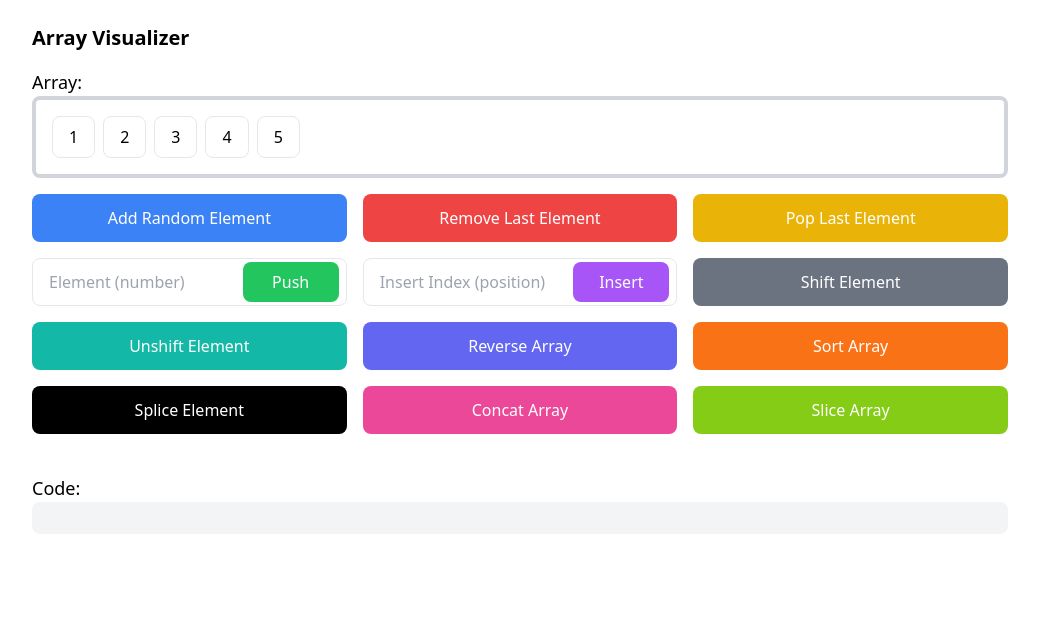
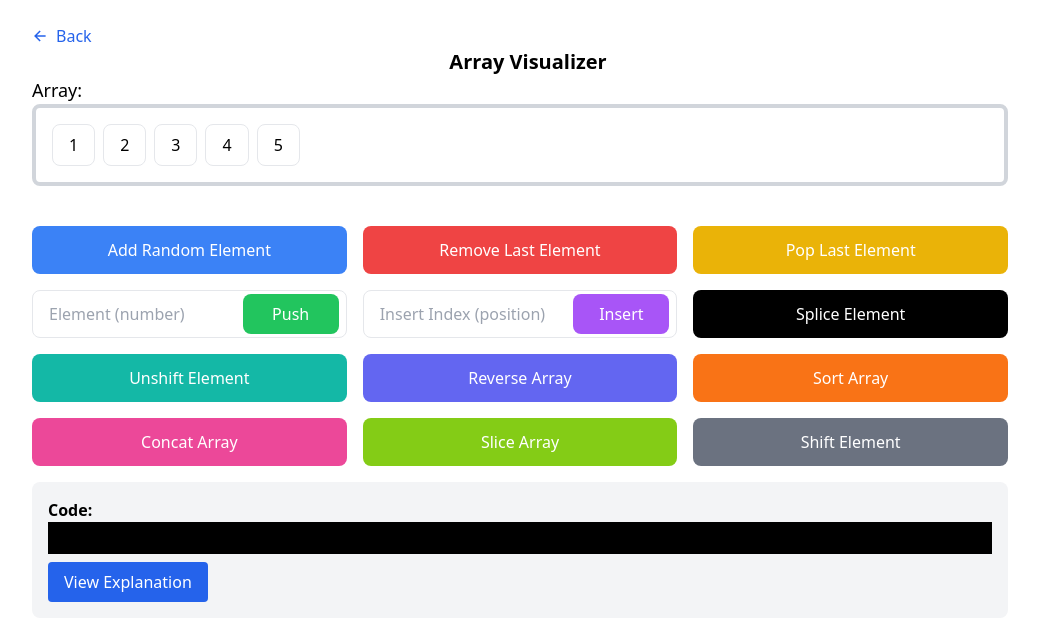
Before and after one commit to BryanLomerio/Data-Structures-playground, a React (Vite) app: page /array-visualizer in a window 1280 px wide. Shown: the top 640 px of the page, without its empty margins (120-1159 px from the left). Built offline with nearby package versions, Linux system fonts and the light colour scheme.

Commit message:
feat: add explanation feat: change layout

```diff
--- a/package.json
+++ b/package.json
@@ -12,7 +12,9 @@
   "dependencies": {
     "react": "^18.3.1",
     "react-dom": "^18.3.1",
-    "react-router-dom": "^7.1.1"
+    "react-icons": "^5.4.0",
+    "react-router-dom": "^7.1.1",
+    "sweetalert2": "^11.15.10"
   },
   "devDependencies": {
     "@eslint/js": "^9.17.0",
--- a/src/components/array/ArrayControls.jsx
+++ b/src/components/array/ArrayControls.jsx
@@ -20,27 +20,47 @@ const ArrayControls = ({
 }) => {
     return (
         <div className="grid grid-cols-3 gap-4">
+            {/* Add Random Element */}
+            <div className="relative group">
                 <button
                     onClick={onAddElement}
                     className="h-12 w-full bg-blue-500 text-white rounded-lg text-center"
                 >
                     Add Random Element
                 </button>
+                <span className="hover-label bg-blue-800">
+                    Adds a random number to the end of the array.
+                </span>
+            </div>
+
+            {/* Remove Last Element */}
+            <div className="relative group">
                 <button
                     onClick={onRemoveElement}
                     className="h-12 w-full bg-red-500 text-white rounded-lg text-center"
                 >
                     Remove Last Element
                 </button>
+                <span className="hover-label bg-red-800">
+                    Removes the last element from the array.
+                </span>
+            </div>
+
+            {/* Pop Last Element */}
+            <div className="relative group">
                 <button
                     onClick={onPopElement}
                     className="h-12 w-full bg-yellow-500 text-white rounded-lg text-center"
                 >
                     Pop Last Element
                 </button>
+                <span className="hover-label bg-yellow-800">
+                    Pops (removes and returns) the last element.
+                </span>
+            </div>
 
-            {/* Combined Push and Insert buttons inside the input fields */}
-            <div className="relative w-full">
+            {/* Push Element */}
+            <div className="relative group w-full">
                 <input
                     type="number"
                     placeholder="Element (number)"
@@ -54,9 +74,13 @@ const ArrayControls = ({
                 >
                     Push
                 </button>
+                <span className="hover-label bg-green-800">
+                    Adds a new element to the end of the array.
+                </span>
             </div>
 
-            <div className="relative w-full">
+            {/* Insert Element */}
+            <div className="relative group w-full">
                 <input
                     type="number"
                     placeholder="Insert Index (position)"
@@ -70,50 +94,101 @@ const ArrayControls = ({
                 >
                     Insert
                 </button>
+                <span className="hover-label bg-purple-800">
+                    Inserts an element at the specified index.
+                </span>
             </div>
 
+            {/* Splice Element */}
+            <div className="relative group">
+                <button
+                    onClick={onSpliceElement}
+                    className="h-12 w-full bg-black text-white rounded-lg text-center"
+                >
+                    Splice Element
+                </button>
+                <span className="hover-label bg-black">
+                    Removes or replaces elements in the array.
+                </span>
+            </div>
+
+            {/* Unshift Element */}
+            <div className="relative group">
+                <button
+                    onClick={onUnshiftElement}
+                    className="h-12 w-full bg-teal-500 text-white rounded-lg text-center"
+                >
+                    Unshift Element
+                </button>
+                <span className="hover-label bg-teal-800">
+                    Adds a new element to the start of the array.
+                </span>
+            </div>
+
+            {/* Reverse Array */}
+            <div className="relative group">
+                <button
+                    onClick={onReverseArray}
+                    className="h-12 w-full bg-indigo-500 text-white rounded-lg text-center"
+                >
+                    Reverse Array
+                </button>
+                <span className="hover-label bg-indigo-800">
+                    Reverses the order of the array.
+                </span>
+            </div>
+
+            {/* Sort Array */}
+            <div className="relative group">
+                <button
+                    onClick={onSortArray}
+                    className="h-12 w-full bg-orange-500 text-white rounded-lg text-center"
+                >
+                    Sort Array
+                </button>
+                <span className="hover-label bg-orange-800">
+                    Sorts the array in ascending order.
+                </span>
+            </div>
+
+            {/* Concat Array */}
+            <div className="relative group">
+                <button
+                    onClick={onConcatArray}
+                    className="h-12 w-full bg-pink-500 text-white rounded-lg text-center"
+                >
+                    Concat Array
+                </button>
+                <span className="hover-label bg-pink-800">
+                    Concatenates another array.
+                </span>
+            </div>
+
+            {/* Slice Array */}
+            <div className="relative group">
+                <button
+                    onClick={onSliceArray}
+                    className="h-12 w-full bg-lime-500 text-white rounded-lg text-center"
+                >
+                    Slice Array
+                </button>
+                <span className="hover-label bg-lime-800">
+                    Slices a portion of the array.
+                </span>
+            </div>
+
+            {/* Shift Element */}
+            <div className="relative group">
                 <button
                     onClick={onShiftElement}
                     className="h-12 w-full bg-gray-500 text-white rounded-lg text-center"
                 >
                     Shift Element
                 </button>
-            <button
-                onClick={onUnshiftElement}
-                className="h-12 w-full bg-teal-500 text-white rounded-lg text-center"
-            >
-                Unshift Element
-            </button>
-            <button
-                onClick={onReverseArray}
-                className="h-12 w-full bg-indigo-500 text-white rounded-lg text-center"
-            >
-                Reverse Array
-            </button>
-            <button
-                onClick={onSortArray}
-                className="h-12 w-full bg-orange-500 text-white rounded-lg text-center"
-            >
-                Sort Array
-            </button>
-            <button
-                onClick={onSpliceElement}
-                className="h-12 w-full bg-black text-white rounded-lg text-center"
-            >
-                Splice Element
-            </button>
-            <button
-                onClick={onConcatArray}
-                className="h-12 w-full bg-pink-500 text-white rounded-lg text-center"
-            >
-                Concat Array
-            </button>
-            <button
-                onClick={onSliceArray}
-                className="h-12 w-full bg-lime-500 text-white rounded-lg text-center"
-            >
-                Slice Array
-            </button>
+                <span className="hover-label bg-gray-800">
+                    Removes the first element of the array.
+                </span>
+            </div>
         </div>
     );
 };
--- a/src/components/array/ArrayVisualizer.jsx
+++ b/src/components/array/ArrayVisualizer.jsx
@@ -1,17 +1,29 @@
 import React, { useState, useEffect } from 'react';
 import ArrayControls from './ArrayControls';
+import { IoArrowBackSharp } from "react-icons/io5";
+import { useNavigate } from "react-router-dom";
+import Swal from 'sweetalert2';
+import GeneratedCode from './GeneratedCode';
 
 const ArrayVisualizer = () => {
     const [array, setArray] = useState([1, 2, 3, 4, 5]);
     const [inputValue, setInputValue] = useState('');
     const [insertIndex, setInsertIndex] = useState('');
     const [generatedCode, setGeneratedCode] = useState('');
+    const [explanation, setExplanation] = useState('');
     const [highlightedElement, setHighlightedElement] = useState(null);
     const [deletedElement, setDeletedElement] = useState(null);
     const [arrayUpdated, setArrayUpdated] = useState(false);
 
-    const updateGeneratedCode = (newCode) => {
+    // Nav
+    const navigate = useNavigate();
+    const goBack = () => {
+        navigate('/');
+    };
+
+    const updateGeneratedCode = (newCode, newExplanation) => {
         setGeneratedCode(newCode);
+        setExplanation(newExplanation);
     };
 
     useEffect(() => {
@@ -32,14 +44,20 @@ const ArrayVisualizer = () => {
         setArray(newArray);
         setHighlightedElement(newElementValue);
         setArrayUpdated(true);
-        updateGeneratedCode(`let array = ${JSON.stringify(newArray)}; // Added random element to the end\nconsole.log(array); // Output: ${JSON.stringify(newArray)}`);
+        updateGeneratedCode(
+            `let array = ${JSON.stringify(newArray)}; // Added random element to the end\nconsole.log(array); // Output: ${JSON.stringify(newArray)}`,
+            'This code adds a random element at the end of the array and prints the updated array.'
+        );
     };
 
     const removeElement = () => {
         const newArray = array.slice(0, -1);
         setArray(newArray);
         setArrayUpdated(true);
-        updateGeneratedCode(`let array = ${JSON.stringify(array)}; // Removed last element\nconsole.log(array); // Output: ${JSON.stringify(newArray)}`);
+        updateGeneratedCode(
+            `let array = ${JSON.stringify(array)}; // Removed last element\nconsole.log(array); // Output: ${JSON.stringify(newArray)}`,
+            'This code removes the last element from the array and prints the updated array.'
+        );
     };
 
     const popElement = () => {
@@ -49,7 +67,10 @@ const ArrayVisualizer = () => {
         setDeletedElement(poppedElement);
         setHighlightedElement(null);
         setArrayUpdated(true);
-        updateGeneratedCode(`let array = ${JSON.stringify(array)};\narray.pop(); // Removed element at index ${array.length - 1} (value: ${poppedElement})\nconsole.log(array); // Output: ${JSON.stringify(newArray)}`);
+        updateGeneratedCode(
+            `let array = ${JSON.stringify(array)};\narray.pop(); // Removed element at index ${array.length - 1} (value: ${poppedElement})\nconsole.log(array); // Output: ${JSON.stringify(newArray)}`,
+            `This code removes the last element (value: ${poppedElement}) from the array using pop() and prints the updated array.`
+        );
     };
 
     const insertElement = () => {
@@ -62,9 +83,17 @@ const ArrayVisualizer = () => {
             setInsertIndex('');
             setHighlightedElement(parseInt(inputValue));
             setArrayUpdated(true);
-            updateGeneratedCode(`let array = ${JSON.stringify(array)};\narray.splice(${index}, 0, ${inputValue}); // Inserts ${inputValue} at index ${index}\nconsole.log(array); // Output: ${JSON.stringify(newArray)}`);
+            updateGeneratedCode(
+                `let array = ${JSON.stringify(array)};\narray.splice(${index}, 0, ${inputValue}); // Inserts ${inputValue} at index ${index}\nconsole.log(array); // Output: ${JSON.stringify(newArray)}`,
+                `This code inserts the element ${inputValue} at index ${index} in the array and prints the updated array.`
+            );
         } else {
-            alert('Please enter valid index and element.');
+            Swal.fire({
+                icon: 'error',
+                title: 'Oops...',
+                text: 'Please enter a valid index and element!',
+                confirmButtonText: 'Try Again',
+            });
         }
     };
 
@@ -73,7 +102,10 @@ const ArrayVisualizer = () => {
         const newArray = array.slice(1);
         setArray(newArray);
         setArrayUpdated(true);
-        updateGeneratedCode(`let array = ${JSON.stringify(array)};\narray.shift(); // Removed element at index 0 (value: ${shiftedElement})\nconsole.log(array); // Output: ${JSON.stringify(newArray)}`);
+        updateGeneratedCode(
+            `let array = ${JSON.stringify(array)};\narray.shift(); // Removed element at index 0 (value: ${shiftedElement})\nconsole.log(array); // Output: ${JSON.stringify(newArray)}`,
+            `This code removes the first element (value: ${shiftedElement}) from the array using shift() and prints the updated array.`
+        );
     };
 
     const unshiftElement = () => {
@@ -83,9 +115,17 @@ const ArrayVisualizer = () => {
             setInputValue('');
             setHighlightedElement(parseInt(inputValue));
             setArrayUpdated(true);
-            updateGeneratedCode(`let array = ${JSON.stringify(array)};\narray.unshift(${inputValue}); // Added ${inputValue} to the beginning of the array\nconsole.log(array); // Output: ${JSON.stringify(newArray)}`);
+            updateGeneratedCode(
+                `let array = ${JSON.stringify(array)};\narray.unshift(${inputValue}); // Added ${inputValue} to the beginning of the array\nconsole.log(array); // Output: ${JSON.stringify(newArray)}`,
+                `This code adds the element ${inputValue} at the beginning of the array using unshift() and prints the updated array.`
+            );
         } else {
-            alert('Please enter a valid number.');
+            Swal.fire({
+                icon: 'error',
+                title: 'Oops...',
+                text: 'Please enter a valid number!',
+                confirmButtonText: 'Try Again',
+            });
         }
     };
 
@@ -94,14 +134,20 @@ const ArrayVisualizer = () => {
         setArray(newArray);
         setHighlightedElement('Reversed');
         setArrayUpdated(true);
-        updateGeneratedCode(`let array = ${JSON.stringify(array)};\narray.reverse(); // Reverses the array\nconsole.log(array); // Output: ${JSON.stringify(newArray)}`);
+        updateGeneratedCode(
+            `let array = ${JSON.stringify(array)};\narray.reverse(); // Reverses the array\nconsole.log(array); // Output: ${JSON.stringify(newArray)}`,
+            'This code reverses the array and prints the updated array.'
+        );
     };
 
     const sortArray = () => {
         const newArray = [...array].sort((a, b) => a - b);
         setArray(newArray);
         setArrayUpdated(true);
-        updateGeneratedCode(`let array = ${JSON.stringify(array)};\narray.sort((a, b) => a - b); // Sorts the array\nconsole.log(array); // Output: ${JSON.stringify(newArray)}`);
+        updateGeneratedCode(
+            `let array = ${JSON.stringify(array)};\narray.sort((a, b) => a - b); // Sorts the array\nconsole.log(array); // Output: ${JSON.stringify(newArray)}`,
+            'This code sorts the array in ascending order and prints the updated array.'
+        );
     };
 
     const spliceElement = () => {
@@ -114,9 +160,17 @@ const ArrayVisualizer = () => {
             setInsertIndex('');
             setHighlightedElement(parseInt(inputValue));
             setArrayUpdated(true);
-            updateGeneratedCode(`let array = ${JSON.stringify(array)};\narray.splice(${index}, 1, ${inputValue}); // Splices the array at index ${index} with ${inputValue}\nconsole.log(array); // Output: ${JSON.stringify(newArray)}`);
+            updateGeneratedCode(
+                `let array = ${JSON.stringify(array)};\narray.splice(${index}, 1, ${inputValue}); // Splices the array at index ${index} with ${inputValue}\nconsole.log(array); // Output: ${JSON.stringify(newArray)}`,
+                `This code splices the array at index ${index} with the element ${inputValue} and prints the updated array.`
+            );
         } else {
-            alert('Please enter valid index and element.');
+            Swal.fire({
+                icon: 'error',
+                title: 'Oops...',
+                text: 'Please enter valid index and element!',
+                confirmButtonText: 'Try Again',
+            });
         }
     };
 
@@ -124,23 +178,36 @@ const ArrayVisualizer = () => {
         const newArray = array.concat([Math.floor(Math.random() * 100) + 1]);
         setArray(newArray);
         setArrayUpdated(true);
-        updateGeneratedCode(`let array = ${JSON.stringify(array)};\narray = array.concat([Math.floor(Math.random() * 100) + 1]); // Concatenates with a random element\nconsole.log(array); // Output: ${JSON.stringify(newArray)}`);
+        updateGeneratedCode(
+            `let array = ${JSON.stringify(array)};\narray = array.concat([Math.floor(Math.random() * 100) + 1]); // Concatenates with a random element\nconsole.log(array); // Output: ${JSON.stringify(newArray)}`,
+            'This code concatenates a random element to the array and prints the updated array.'
+        );
     };
 
     const sliceArray = () => {
         const newArray = array.slice(1, 3);
         setArray(newArray);
         setArrayUpdated(true);
-        updateGeneratedCode(`let array = ${JSON.stringify(array)};\narray.slice(1, 3); // Slices the array from index 1 to 3\nconsole.log(array); // Output: ${JSON.stringify(newArray)}`);
+        updateGeneratedCode(
+            `let array = ${JSON.stringify(array)};\narray.slice(1, 3); // Slices the array from index 1 to 3\nconsole.log(array); // Output: ${JSON.stringify(newArray)}`,
+            'This code slices the array from index 1 to 3 and prints the updated array.'
+        );
     };
 
     return (
         <div className="p-6 max-w-screen-lg mx-auto">
-            <h2 className="text-xl font-semibold mb-4">Array Visualizer</h2>
+            <button
+                className="flex items-center gap-2 text-blue-600 hover:text-blue-800"
+                onClick={goBack}
+            >
+                <IoArrowBackSharp />
+                Back
+            </button>
+            <h2 className="text-xl font-semibold ml-4 text-center">Array Visualizer</h2>
             <div className="mb-4">
                 <h3 className="text-lg">Array:</h3>
                 <div
-                    className={`p-4 rounded-lg border-4 ${arrayUpdated ? 'border-blue-500' : 'border-gray-300'
+                    className={`p-4 rounded-lg border-4 mb-10 ${arrayUpdated ? 'border-blue-500' : 'border-gray-300'
                         }`}
                 >
                     <div className="flex gap-2">
@@ -174,8 +241,7 @@ const ArrayVisualizer = () => {
                 setInsertIndex={setInsertIndex}
             />
             <div>
-                <h3 className="text-lg mt-10">Code:</h3>
-                <pre className="p-4 bg-gray-100 rounded-lg">{generatedCode}</pre>
+                <GeneratedCode generatedCode={generatedCode} explanation={explanation} />
             </div>
         </div>
     );
--- a/src/components/array/GeneratedCode.jsx
+++ b/src/components/array/GeneratedCode.jsx
@@ -1,10 +1,25 @@
 import React from 'react';
 
-const GeneratedCode = ({ generatedCode }) => {
+const GeneratedCode = ({ generatedCode, explanation }) => {
+    const [showExplanation, setShowExplanation] = React.useState(false);
+
+    const handleToggleExplanation = () => {
+        setShowExplanation(!showExplanation);
+    };
+
     return (
         <div className="mt-4 p-4 bg-gray-100 rounded-lg">
             <h4 className="font-semibold">Code:</h4>
             <pre className="bg-black text-white p-4">{generatedCode}</pre>
+            <button
+                className="mt-2 px-4 py-2 bg-blue-600 text-white rounded"
+                onClick={handleToggleExplanation}
+            >
+                {showExplanation ? 'Hide Explanation' : 'View Explanation'}
+            </button>
+            {showExplanation && (
+                <p className="mt-2 text-sm text-gray-600">{explanation}</p>
+            )}
         </div>
     );
 };
--- a/tailwind.config.js
+++ b/tailwind.config.js
@@ -1,10 +1,15 @@
-/** @type {import('tailwindcss').Config} */
-export default {
-  content: [
-    './src/**/*.{js,jsx,ts,tsx}',
-  ],
+module.exports = {
+  content: ["./src/**/*.{js,jsx,ts,tsx}"],
   theme: {
     extend: {},
   },
-  plugins: [],
-}
+  plugins: [
+    function ({ addUtilities }) {
+      addUtilities({
+        '.hover-label': {
+          '@apply absolute bottom-full left-1/2 transform -translate-x-1/2 -translate-y-2 px-2 py-1 text-sm text-white rounded-md opacity-0 group-hover:opacity-100 transition-opacity whitespace-nowrap': {},
+        },
+      });
+    },
+  ],
+};
```
Also changed, not shown: src/components/Card.jsx (added, +15 -0 lines), src/pages/LandingPage.jsx (+6 -9 lines), 1 other file (tests, documents, lock files or other folders). Lines whose indentation alone changed are shown as unchanged.
